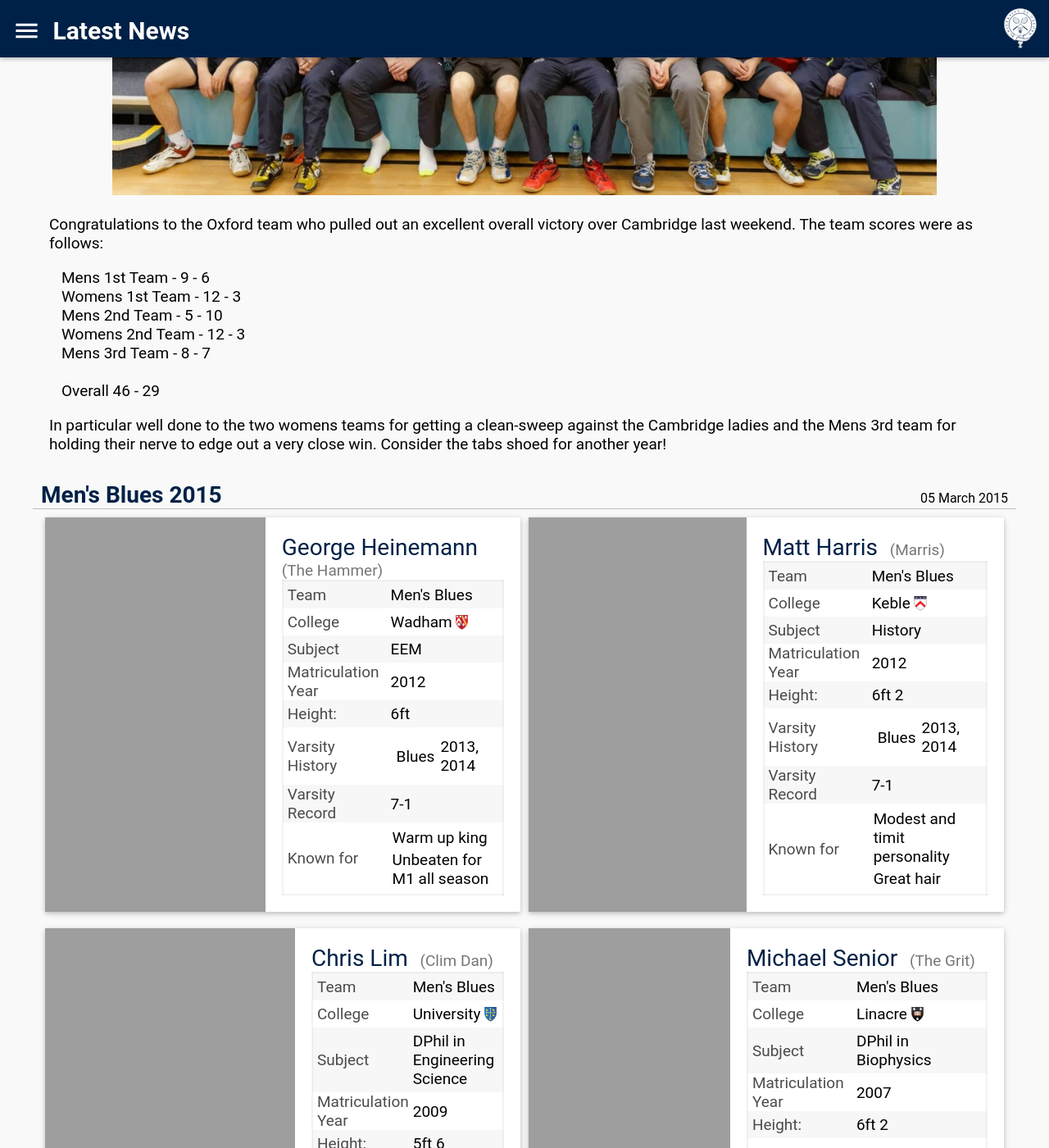
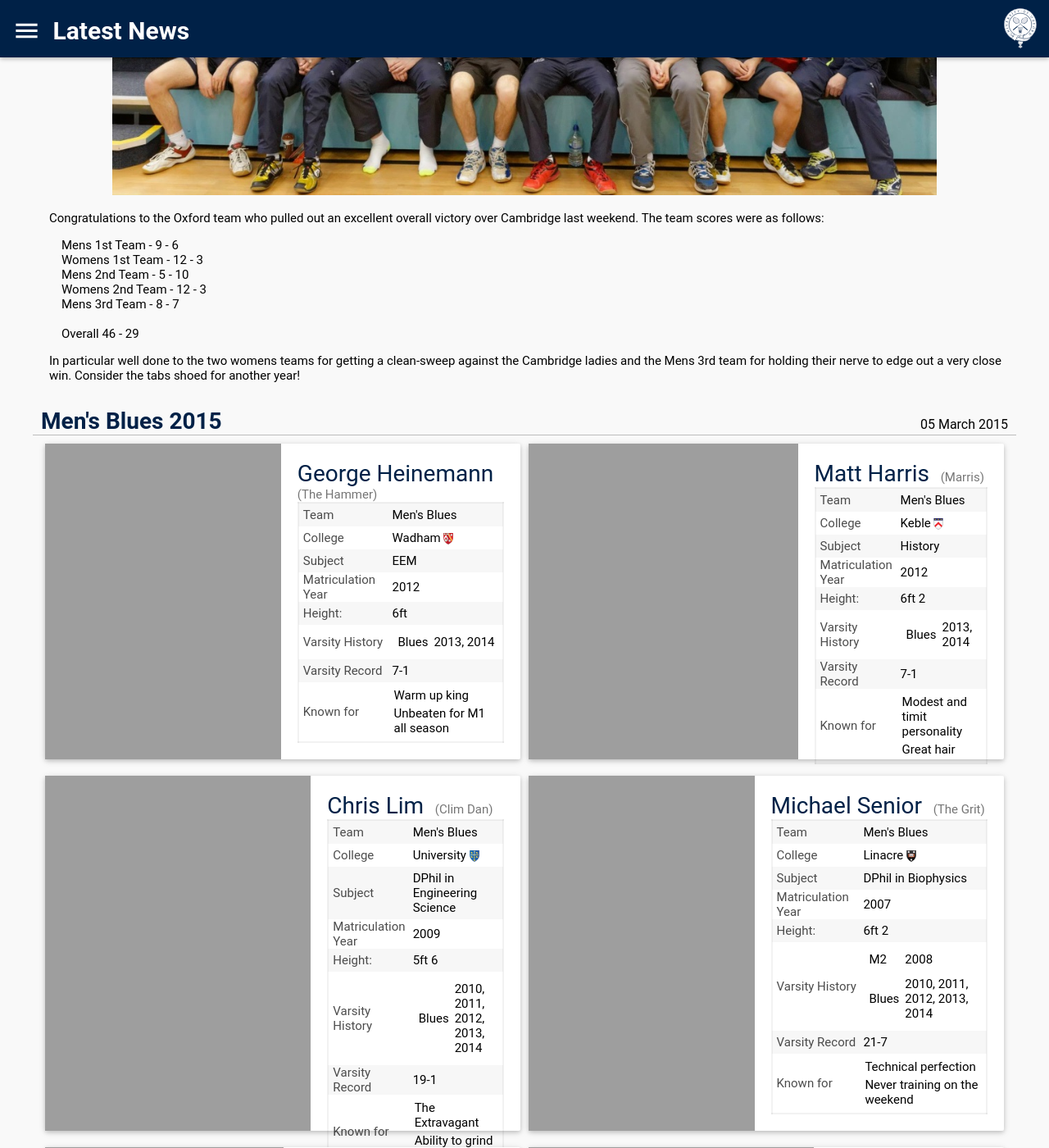
Before and after one commit to OUBaC/OUBaC.github.io, a Jekyll site: the page built from index.html, in a window 1280 px wide and 1400 px high, scrolled down 461 px. Shown: the whole window at 82% size. Built offline with Jekyll 4.4.1, drawn with Linux system fonts in a browser that asks for light colours; nearby versions of some CDN libraries; the list of posts is cut into pages by our own code.

Commit message:
Reduced the font-size.

```diff
--- a/styles/college-captains.scss
+++ b/styles/college-captains.scss
@@ -1,7 +1,7 @@
 ---
 ---
 @import 'variables';
-$critical-value: 1000px;
+$critical-value: 800px;
 $print-critical-value: 360px; //This number has been chosen such that the table looks fine across most of the paper sizes in Chrome's print preview.
 
 .left{
--- a/styles/stylesheet.scss
+++ b/styles/stylesheet.scss
@@ -25,7 +25,7 @@ $change-width: 1360px;
 // Tags
 
 *{
-	font-size: 19px;
+	font-size: 15px;
 }
 
 html,
```
